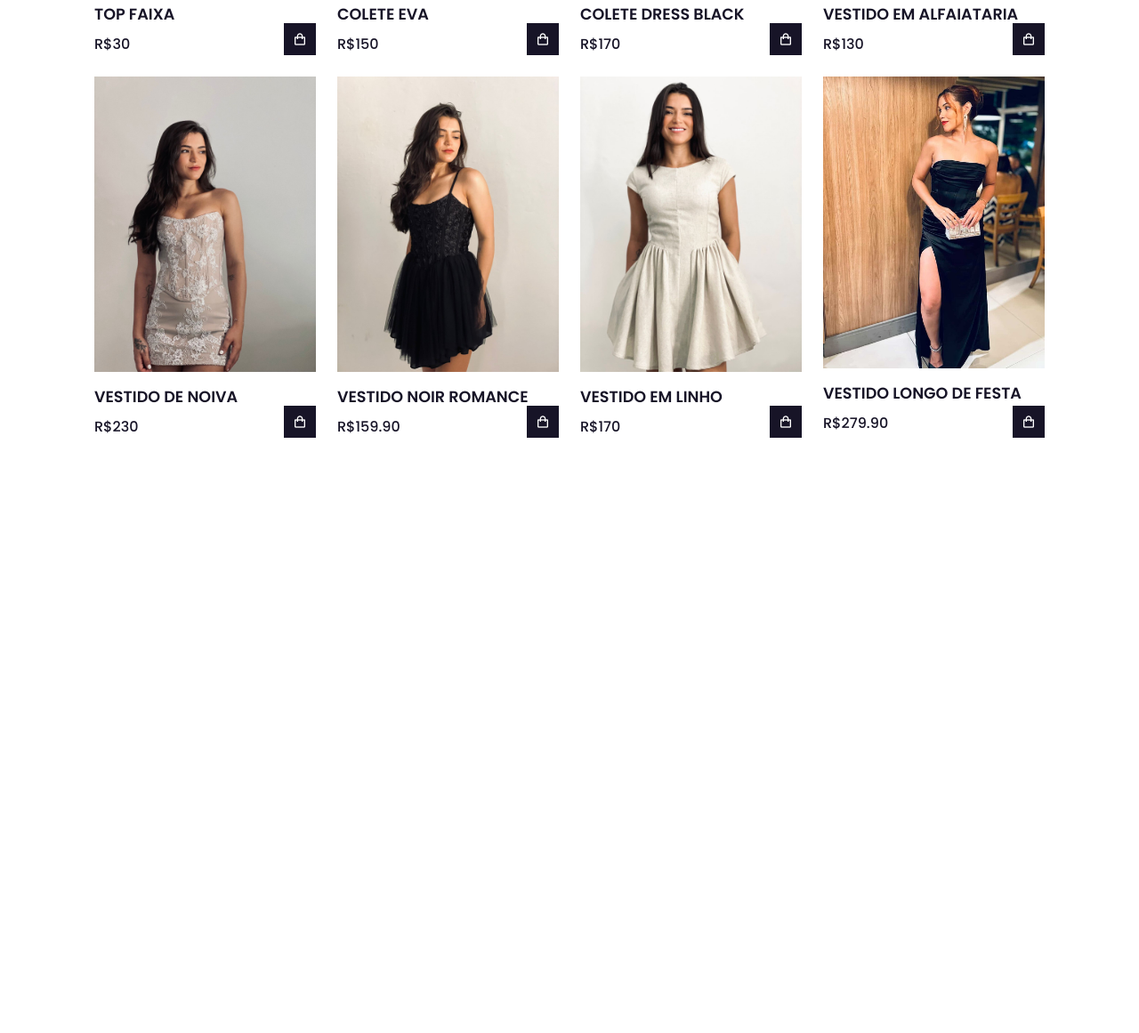
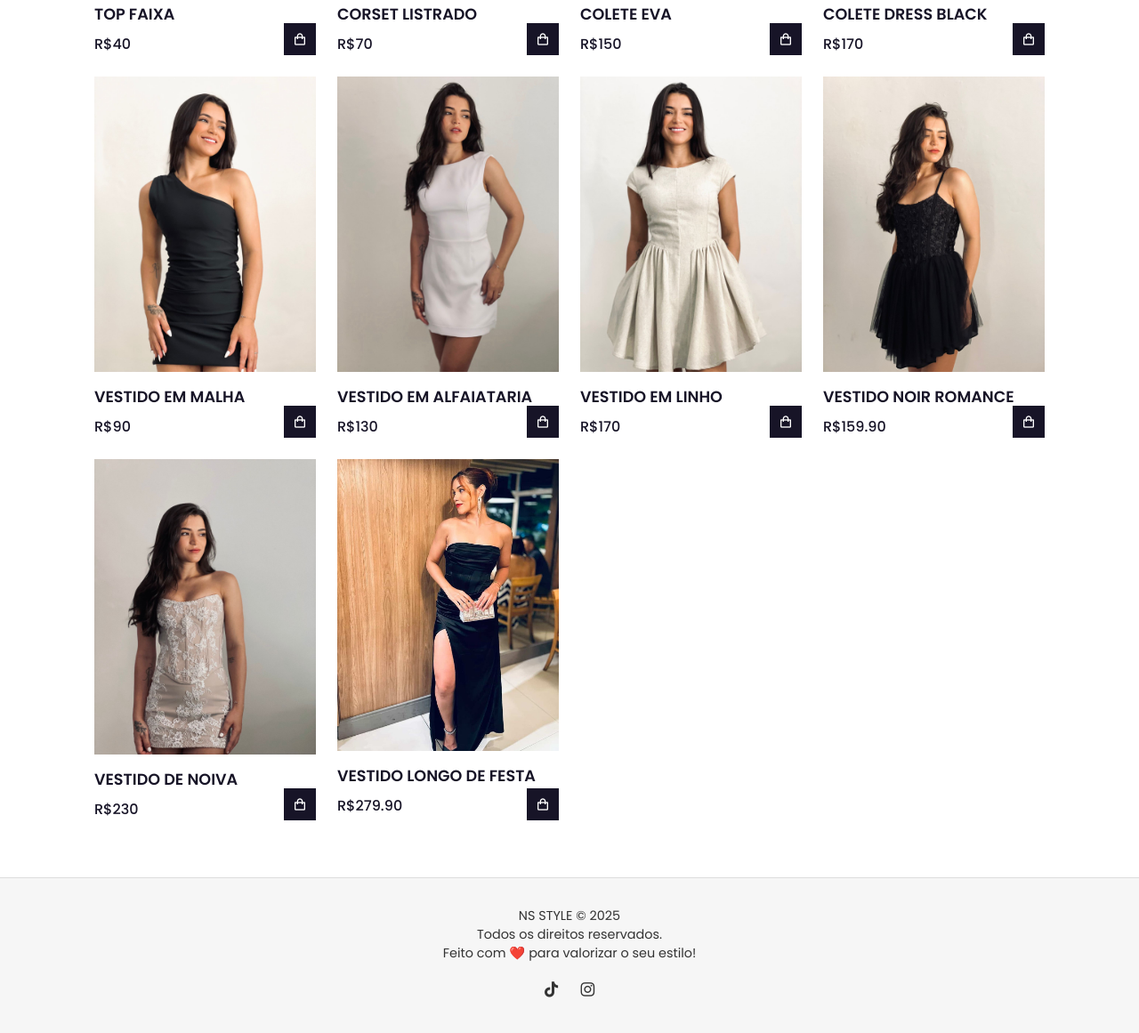
Before and after one commit to erikalmn/nsstyle, a plain HTML site: page index.html in a window 1280 px wide. Shown: the part 726-1887 px from the top of the page at 89% size. Before the commit the page ends 1266 px from the top, so only its background shows below. Drawn offline with nearby package versions, Linux system fonts and the light colour scheme.

Commit message:
add footer

```diff
--- a/assets/css/styles.css
+++ b/assets/css/styles.css
@@ -63,16 +63,6 @@ header {
     font-size: 1.2rem;
     color: var(--text-color);
     font-weight: 500;
-}
-
-#ig-icon {
-    font-size: 1.8rem;
-    cursor: pointer;
-}
-
-#tt-icon {
-    font-size: 1.8rem;
-    cursor: pointer;
 }
 
 #cart-icon {
@@ -239,10 +229,6 @@ header {
     line-height: 1.6;
 }
 
-.shop {
-    padding: 0 0 3rem;
-}
-
 @media (max-width: 1080px) {
     .about {
         margin-top: 2rem !important;
@@ -313,3 +299,28 @@ header {
 .add-cart:hover {
     background: hsl(249, 32%, 17%);
 }
+
+.footer {
+    background-color: #f6f6f6;
+    padding: 2rem 0;
+    text-align: center;
+    color: #333;
+    font-size: 0.9rem;
+    margin-top: 4rem;
+    border-top: 1px solid #ddd;
+}
+
+.footer .social-icons {
+    margin-top: 1rem;
+}
+
+.footer .social-icons a {
+    margin: 0 0.5rem;
+    color: #333;
+    font-size: 1.3rem;
+    transition: color 0.3s ease;
+}
+
+.footer .social-icons a:hover {
+    color: #e91e63; /* Cor rosé exemplo */
+}
--- a/index.html
+++ b/index.html
@@ -52,7 +52,14 @@
                 <div class="product-box">
                     <img src="assets/img/TOP_FAIXA.jpg" alt="" class="product-img">
                     <h2 class="product-title">TOP FAIXA</h2>
-                    <span class="price">R$30</span>
+                    <span class="price">R$40</span>
+                    <i class="bx bx-shopping-bag add-cart"></i>
+                </div>
+
+                <div class="product-box">
+                    <img src="assets/img/CORSET_LISTRADO.jpg" alt="" class="product-img">
+                    <h2 class="product-title">CORSET LISTRADO</h2>
+                    <span class="price">R$70</span>
                     <i class="bx bx-shopping-bag add-cart"></i>
                 </div>
 
@@ -71,20 +78,25 @@
                 </div>
 
                 <div class="product-box">
+                    <img src="assets/img/VESTIDO_CURTO_MALHA.jpg" alt="" class="product-img">
+                    <h2 class="product-title">VESTIDO EM MALHA</h2>
+                    <span class="price">R$90</span>
+                    <i class="bx bx-shopping-bag add-cart"></i>
+                </div>
+
+                <div class="product-box">
                     <img src="assets/img/VESTIDO_CURTO_ALFAIATARIA.jpg" alt="" class="product-img">
                     <h2 class="product-title">VESTIDO EM ALFAIATARIA</h2>
                     <span class="price">R$130</span>
                     <i class="bx bx-shopping-bag add-cart"></i>
                 </div>
 
-
                 <div class="product-box">
-                    <img src="assets/img/VESTIDO_NOIVA.jpg" alt="" class="product-img">
-                    <h2 class="product-title">VESTIDO DE NOIVA</h2>
-                    <span class="price">R$230</span>
+                    <img src="assets/img/VESTIDO_CURTO_LINHO.jpg" alt="" class="product-img">
+                    <h2 class="product-title">VESTIDO EM LINHO</h2>
+                    <span class="price">R$170</span>
                     <i class="bx bx-shopping-bag add-cart"></i>
                 </div>
-
 
                 <div class="product-box">
                     <img src="assets/img/VESTIDO_NOIR_ROMANCE.jpg" alt="" class="product-img">
@@ -94,9 +106,9 @@
                 </div>
 
                 <div class="product-box">
-                    <img src="assets/img/VESTIDO_CURTO_LINHO.jpg" alt="" class="product-img">
-                    <h2 class="product-title">VESTIDO EM LINHO</h2>
-                    <span class="price">R$170</span>
+                    <img src="assets/img/VESTIDO_NOIVA.jpg" alt="" class="product-img">
+                    <h2 class="product-title">VESTIDO DE NOIVA</h2>
+                    <span class="price">R$230</span>
                     <i class="bx bx-shopping-bag add-cart"></i>
                 </div>
 
@@ -109,9 +121,17 @@
             </div>
         </section>
 
-        <section>
-
-        </section>
+        <footer class="footer">
+            <div class="container">
+                <p>NS STYLE &copy; 2025</p>
+                <p>Todos os direitos reservados.</p>
+                <p>Feito com ❤️ para valorizar o seu estilo!</p>
+                <div class="social-icons">
+                    <a href="https://www.tiktok.com/@nataliasales459" target="_blank"><i class="bx bxl-tiktok"></i></a>
+                    <a href="https://www.instagram.com/nsstyle__" target="_blank"><i class="bx bxl-instagram"></i></a>
+                </div>
+            </div>
+        </footer>
 
         <script src="index.js"></script>
     </body>
```
Also changed, not shown: assets/img/CORSET_LISTRADO.jpg (added), assets/img/VESTIDO_CURTO_MALHA.jpg (added).
